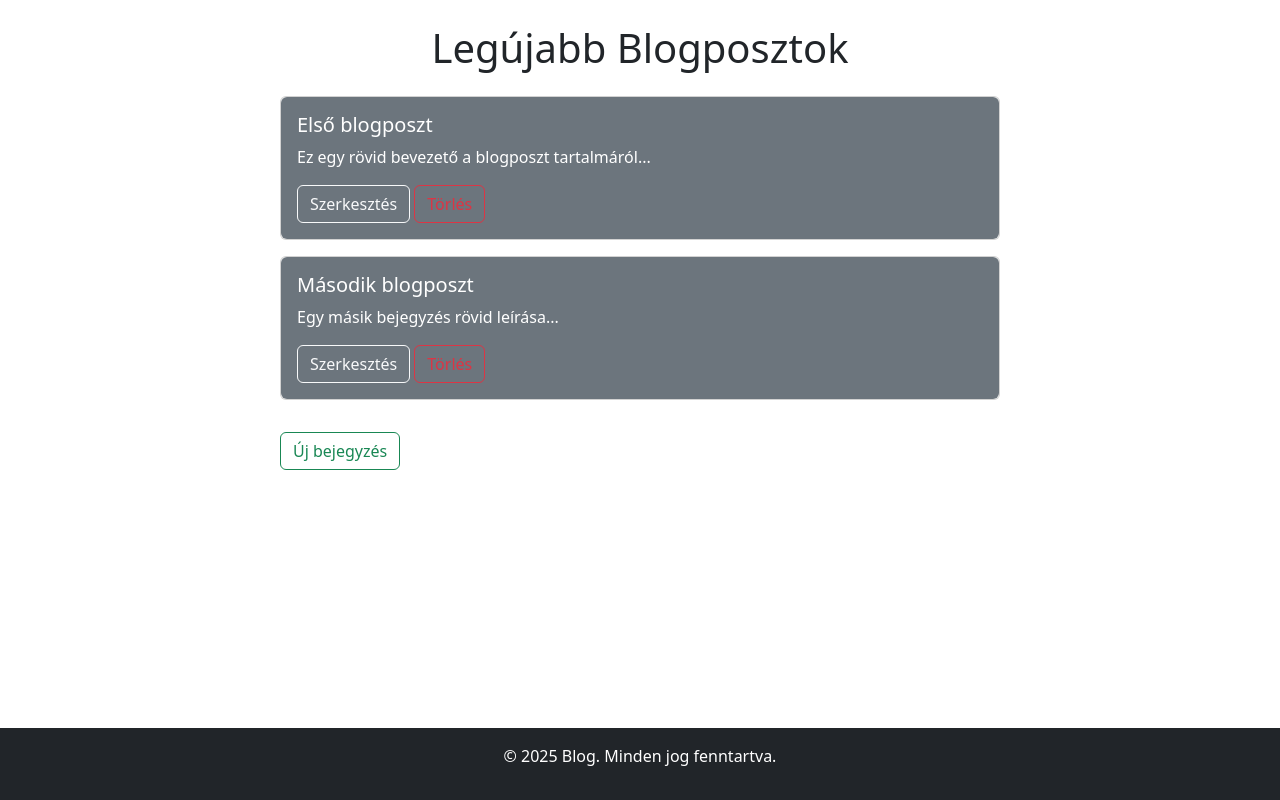
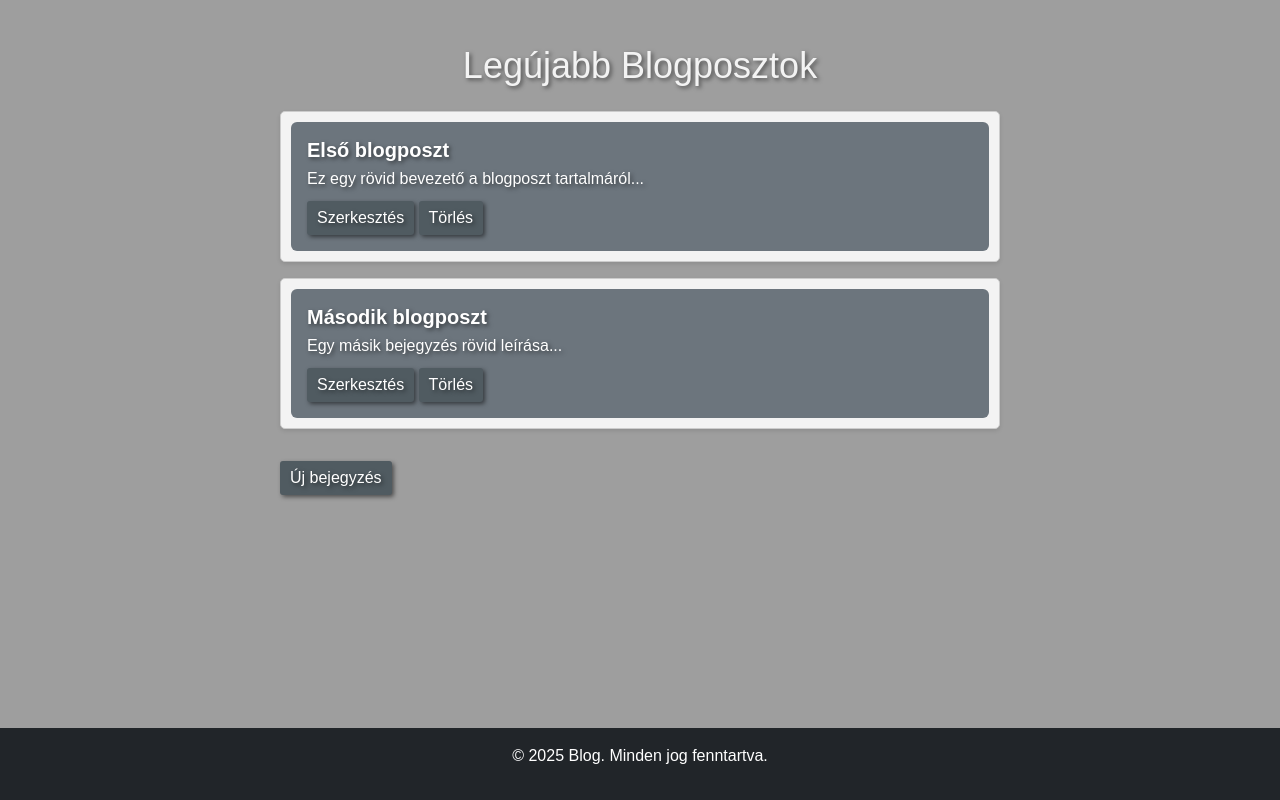
Before and after one commit to klemitomi/simple-blog-site, a plain HTML site: page index.html in a window 1280 px wide. Drawn offline with nearby package versions, Linux system fonts and the light colour scheme.

Commit message:
[#7] Add basic style
Add basic styles in styles.css

```diff
--- a/index.html
+++ b/index.html
@@ -5,6 +5,7 @@
     <meta name="viewport" content="width=device-width, initial-scale=1.0">
     <title>Egyszerű Blog</title>
     <link href="https://cdn.jsdelivr.net/npm/bootstrap@5.3.2/dist/css/bootstrap.min.css" rel="stylesheet">
+    <link rel="stylesheet" href="style.css">
 </head>
 <body>
 <div class="container mt-4">
--- /dev/null
+++ b/style.css
@@ -0,0 +1,55 @@
+body {
+    background-color:#9E9E9E;
+    font-family: Arial, sans-serif;
+}
+
+h1 {
+    color: #f3f3f3;
+    text-align: center;
+    margin-top: 20px;
+    margin-bottom: 20px;
+    font-size: 36px;
+    text-shadow: 2px 2px 4px rgba(0, 0, 0, 0.5);
+}
+
+.card {
+    background-color: #f3f3f3;
+    border: 1px solid #ccc;
+    border-radius: 5px;
+    padding: 10px;
+    margin-bottom: 20px;
+    box-shadow: 0 2px 4px rgba(0, 0, 0, 0.1);
+}
+
+.card-title {
+    font-weight: bold;
+    margin-bottom: 5px;
+    text-shadow: 2px 2px 4px rgba(0, 0, 0, 0.5);
+
+}
+
+.card-text {
+    margin-bottom: 10px;
+    text-shadow: 2px 2px 4px rgba(0, 0, 0, 0.5);
+}
+
+.btn {
+    background-color: #505b61;
+    color: white;
+    border: none;
+    padding: 5px 10px;
+    cursor: pointer;
+    border-radius: 3px;
+    text-shadow: 2px 2px 4px rgba(0, 0, 0, 0.5);
+    box-shadow: rgba(0, 0, 0, 0.5) 2px 2px 4px;
+}
+
+.btn:hover {
+    animation: jumpingText 1s infinite;
+}
+
+@keyframes jumpingText {
+    0% { transform: translateY(0); }
+    50% { transform: translateY(-10px); }
+    100% { transform: translateY(0); }
+  }
```
